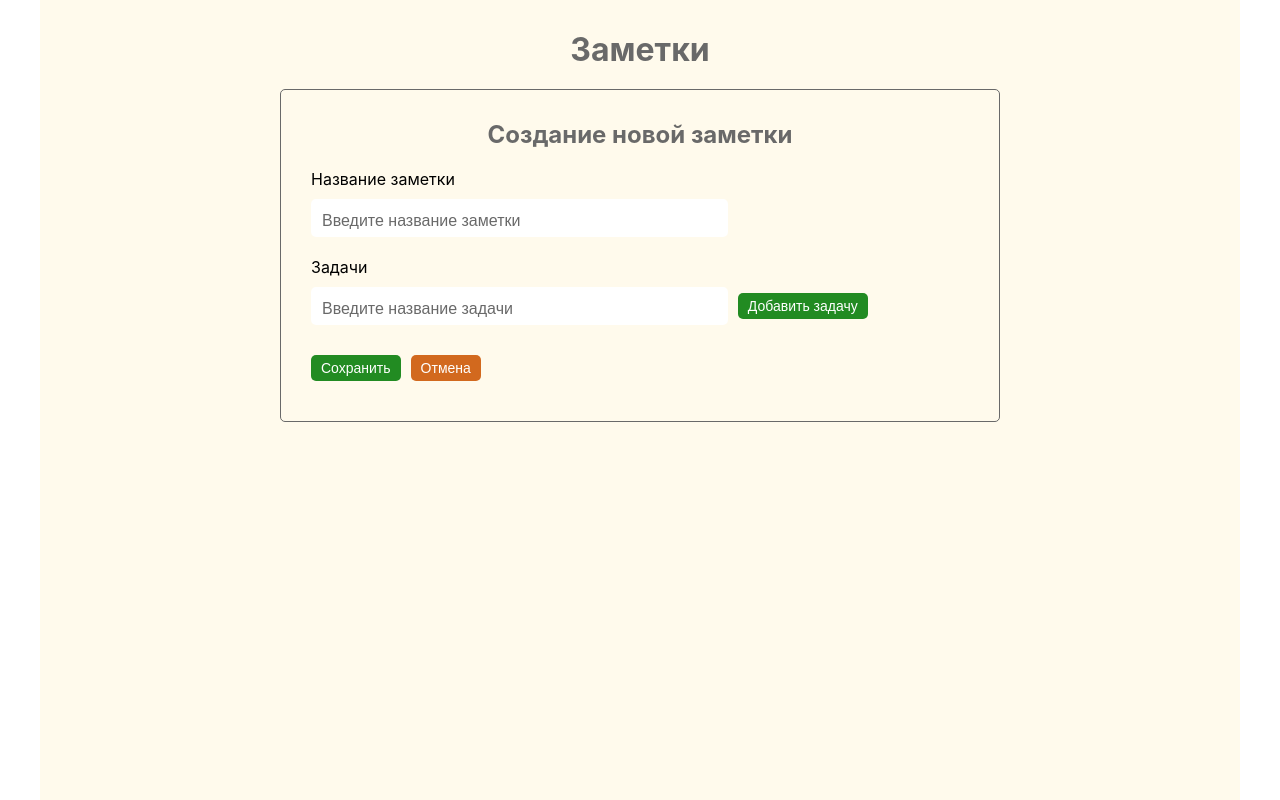
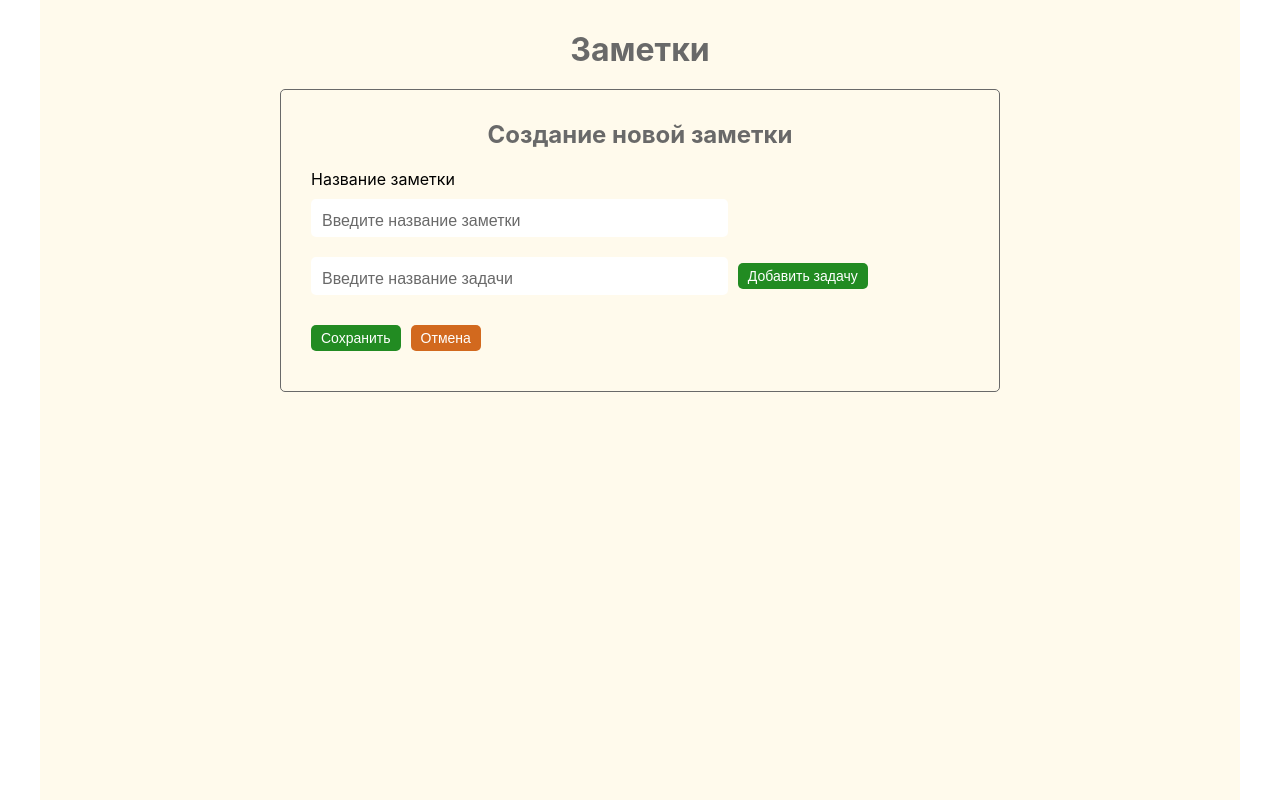
Before and after one commit to SDen4/notes__react_ts, a React (Create React App) app: page / in a window 1280 px wide. Both pictures are taken after a click on the button "Создать заметку". Built offline with nearby package versions, Linux system fonts and the light colour scheme.

Commit message:
refactor: change tasks list position

```diff
--- a/package.json
+++ b/package.json
@@ -26,7 +26,7 @@
     "build": "react-scripts build",
     "test": "react-scripts test",
     "eject": "react-scripts eject",
-    "deploy" : "npm run build&&gh-pages -d build"
+    "deploy": "npm run build&&gh-pages -d build"
   },
   "eslintConfig": {
     "extends": [
--- a/src/components/AddNote/AddNote.tsx
+++ b/src/components/AddNote/AddNote.tsx
@@ -108,20 +108,6 @@ const AddNote: React.FC<IProps> = ({
           />
         </div>
 
-        <div className={styles.subtitle}>Задачи</div>
-        {tasks.map((item: any) => {
-          const { taskName, id } = item;
-          return (
-            <Task
-              taskName={taskName}
-              taskId={id}
-              key={Math.random()}
-              deleteTask={deleteTask}
-              editTask={editTask}
-            />
-          );
-        })}
-
         <div className={styles.row}>
           <input
             type="text"
@@ -137,6 +123,23 @@ const AddNote: React.FC<IProps> = ({
             Добавить задачу
           </button>
         </div>
+
+        {tasks.length ? (
+          <div className={styles.subtitle}>Список задач:</div>
+        ) : null}
+
+        {tasks.map((item: any) => {
+          const { taskName, id } = item;
+          return (
+            <Task
+              taskName={taskName}
+              taskId={id}
+              key={Math.random()}
+              deleteTask={deleteTask}
+              editTask={editTask}
+            />
+          );
+        })}
 
         <div className={styles.button_wrapper}>
           <button type="submit" className={styles.button}>
```
